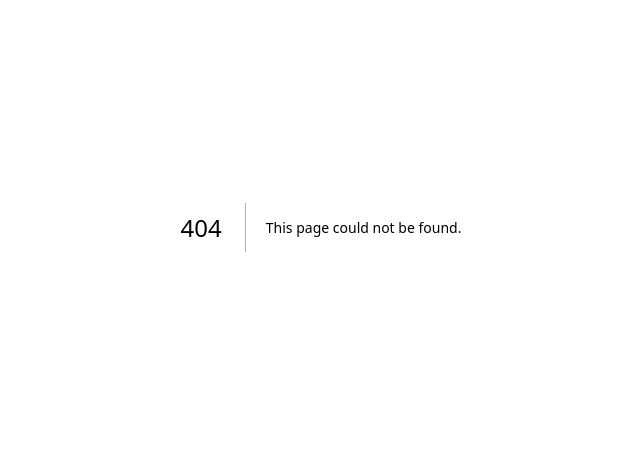
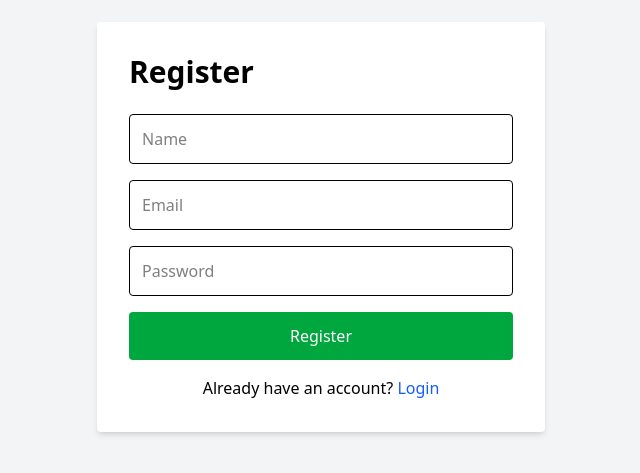
Before and after one commit to bhaveshneet/Mern-Interview-Preparation, a Next.js app in the folder Assignment/Todo-App/frontend/: page /register in a window 1280 px wide. Before the commit this address had no page. Shown: the part 173-646 px from the top of the page, without its empty margins (319-959 px from the left). Built offline with nearby package versions, Linux system fonts and the light colour scheme; no server answers.

Commit message:
Create registration page UI

```diff
--- /dev/null
+++ b/Assignment/Todo-App/frontend/src/app/register/page.tsx
@@ -0,0 +1,103 @@
+
+"use client";
+
+import { useState } from "react";
+import Link from "next/link";
+import { useRouter } from "next/navigation";
+
+import { registerUser } from "@/services/authService";
+
+export default function RegisterPage() {
+  const router = useRouter();
+
+  const [name, setName] = useState("");
+  const [email, setEmail] = useState("");
+  const [password, setPassword] = useState("");
+
+  const handleRegister = async (
+    e: React.FormEvent
+  ) => {
+    e.preventDefault();
+
+    try {
+      await registerUser({
+        name,
+        email,
+        password,
+      });
+
+      alert("Registration Successful");
+
+      router.push("/login");
+    } catch (error) {
+      if (error instanceof Error) {
+        alert(error.message);
+      }
+    }
+  };
+
+  return (
+    <div className="min-h-screen flex items-center justify-center bg-gray-100">
+      <div className="bg-white p-8 rounded shadow-md w-full max-w-md">
+        <h1 className="text-3xl font-bold mb-6">
+          Register
+        </h1>
+
+        <form
+          onSubmit={handleRegister}
+          className="space-y-4"
+        >
+          <input
+            type="text"
+            placeholder="Name"
+            className="w-full border p-3 rounded"
+            value={name}
+            onChange={(e) =>
+              setName(e.target.value)
+            }
+            required
+          />
+
+          <input
+            type="email"
+            placeholder="Email"
+            className="w-full border p-3 rounded"
+            value={email}
+            onChange={(e) =>
+              setEmail(e.target.value)
+            }
+            required
+          />
+
+          <input
+            type="password"
+            placeholder="Password"
+            className="w-full border p-3 rounded"
+            value={password}
+            onChange={(e) =>
+              setPassword(e.target.value)
+            }
+            required
+          />
+
+          <button
+            type="submit"
+            className="w-full bg-green-600 text-white p-3 rounded hover:bg-green-700"
+          >
+            Register
+          </button>
+        </form>
+
+        <p className="mt-4 text-center">
+          Already have an account?{" "}
+          <Link
+            href="/login"
+            className="text-blue-600"
+          >
+            Login
+          </Link>
+        </p>
+      </div>
+    </div>
+  );
+}
```
